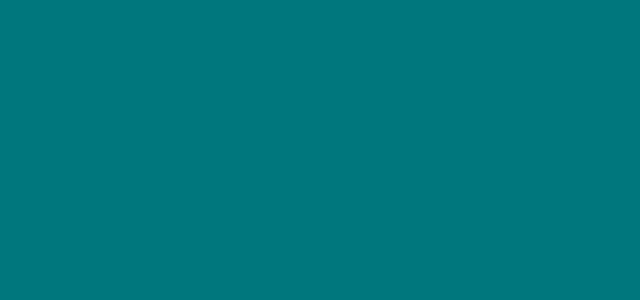
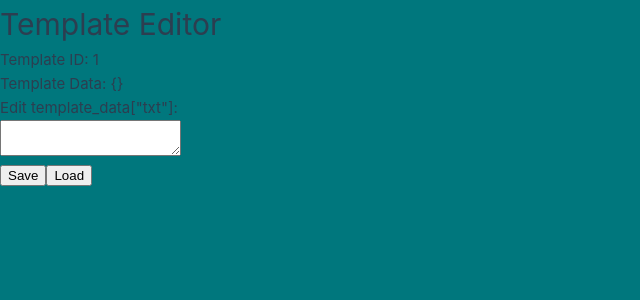
Before and after one commit to JoshuaVandaele/MiniCMS, a Vue app: page /edit-template/1 in a window 1280 px wide. Before the commit this address had no page. Shown: the top 300 px of the page, without its empty margins (0-640 px from the left). Built offline with nearby package versions, Linux system fonts and the light colour scheme.

Commit message:
feat: Primitive edit template page

```diff
--- a/src/router/index.js
+++ b/src/router/index.js
@@ -2,6 +2,7 @@ import { createRouter, createWebHistory } from 'vue-router'
 import HomeView from '../views/HomeView.vue'
 import Selection from '../views/Selection.vue'
 import SelectionTemplate from '../views/SelectionTemplate.vue'
+import EditTemplate from '../views/EditTemplate.vue'
 
 const router = createRouter({
   history: createWebHistory(import.meta.env.BASE_URL),
@@ -20,6 +21,11 @@ const router = createRouter({
       path: '/selection-template',
       name: 'selectionTemplate',
       component: SelectionTemplate
+    },
+    {
+      path: '/edit-template/:id',
+      name: 'edit-template',
+      component: EditTemplate
     }
   ]
 })
--- /dev/null
+++ b/src/views/EditTemplate.vue
@@ -0,0 +1,58 @@
+<template>
+    <div class="editTemplate">
+        <h1>Template Editor</h1>
+        <div class="template">
+            <p>Template ID: {{ template_id }}</p>
+            <p>Template Data: {{ template_data }}</p>
+            <p>Edit template_data["txt"]:</p>
+            <textarea v-model="template_data['txt']"></textarea>
+        </div>
+        <div id="buttons">
+            <input type="button" value="Save" @click="saveTemplate">
+            <input type="button" value="Load" @click="loadTemplate">
+        </div>
+    </div>
+</template>
+<style scoped></style>
+
+<script>
+export default {
+    // This page needs to load the template from the database and display it on the page, and then allow the user to edit it.
+    name: 'editTemplate',
+    data() {
+        return {
+            template_id: NaN,
+            template_data: {}
+        }
+    },
+    methods: {
+        saveTemplate() {
+            // Save the template on the local database
+            if (!localStorage.templates) {
+                localStorage.templates = JSON.stringify({})
+            }
+            let templates = JSON.parse(localStorage.templates)
+            templates[this.template_id] = this.template_data
+            localStorage.templates = JSON.stringify(templates)
+        },
+        loadTemplate() {
+            // Load the template from the database
+            if (!localStorage.templates) {
+                localStorage.templates = JSON.stringify({})
+            }
+            let templates = JSON.parse(localStorage.templates)
+
+            this.template_id = this.$route.params.id
+
+            if (!templates[this.template_id]) {
+                templates[this.template_id] = {}
+            }
+
+            this.template_data = templates[this.template_id]
+        }
+    },
+    mounted() {
+        this.loadTemplate()
+    }
+}
+</script>
```
